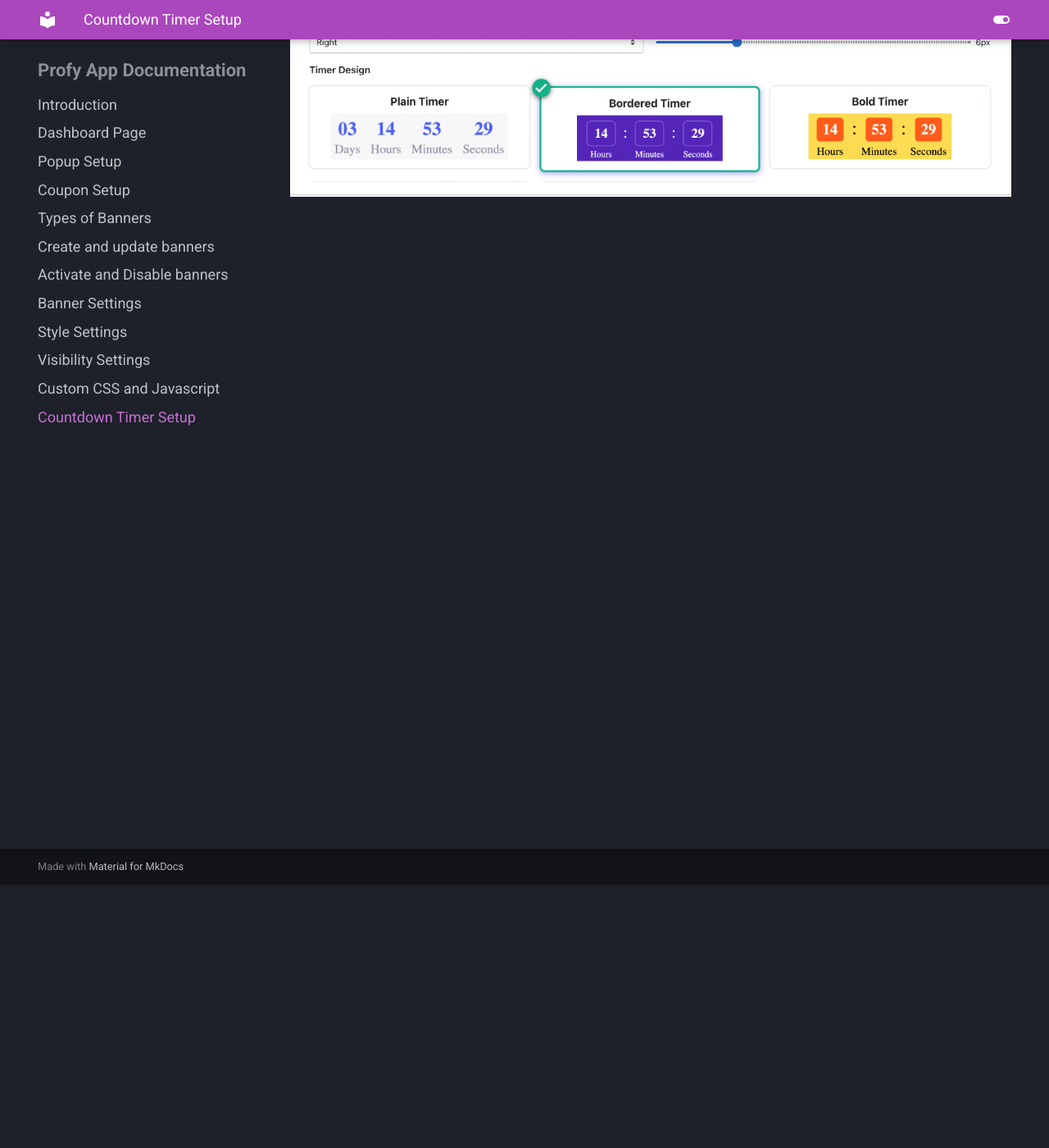
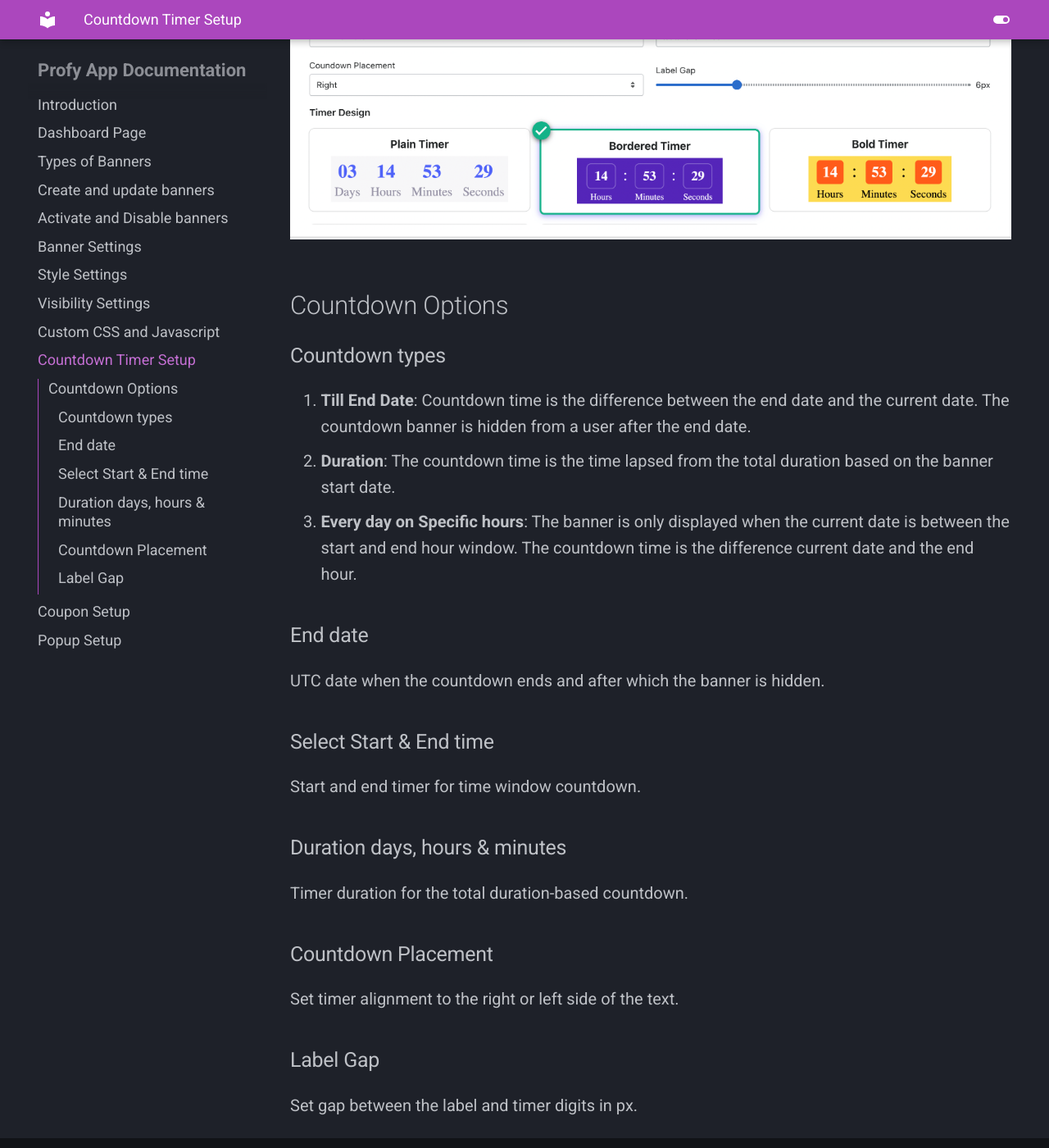
Before and after one commit to profy-shopify/profy-shopify.github.io, an MkDocs documentation site: the page built from docs/page9.md, in a window 1280 px wide and 1400 px high, scrolled down 321 px. Shown: the whole window at 82% size. Built offline with MkDocs 1.6.1 and Material for MkDocs 9.7.7, drawn with Linux system fonts in a browser that asks for light colours; some of the changed text lies outside the part shown.

Commit message:
Added page 9 & 10

```diff
--- a/docs/page9.md
+++ b/docs/page9.md
@@ -1,3 +1,25 @@
 # Countdown Timer Setup
 
+A countdown banner is configured from the "Countdown Setup" tab.
+
 <img src="https://raw.githubusercontent.com/profy-shopify/profy-shopify.github.io/main/assets/page9/countdown_setup.png" alt="countdown setup" width="900"/>
+
+## Countdown Options
+### Countdown types
+  1. **Till End Date**: Countdown time is the difference between the end date and the current date. The countdown banner is hidden from a user after the end date.
+  2. **Duration**: The countdown time is the time lapsed from the total duration based on the banner start date.
+  3. **Every day on Specific hours**: The banner is only displayed when the current date is between the start and end hour window. The countdown time is the difference current date and the end hour.
+### End date
+UTC date when the countdown ends and after which the banner is hidden.
+
+### Select Start & End time
+Start and end timer for time window countdown.
+
+### Duration days, hours & minutes
+Timer duration for the total duration-based countdown.
+
+### Countdown Placement
+Set timer alignment to the right or left side of the text.
+
+### Label Gap
+Set gap between the label and timer digits in px.
```
Also changed, not shown: docs/page11.md (deleted, +0 -3 lines), docs/page_10.md (added, +20 -0 lines), docs/page_11.md (renamed from docs/page10.md).
